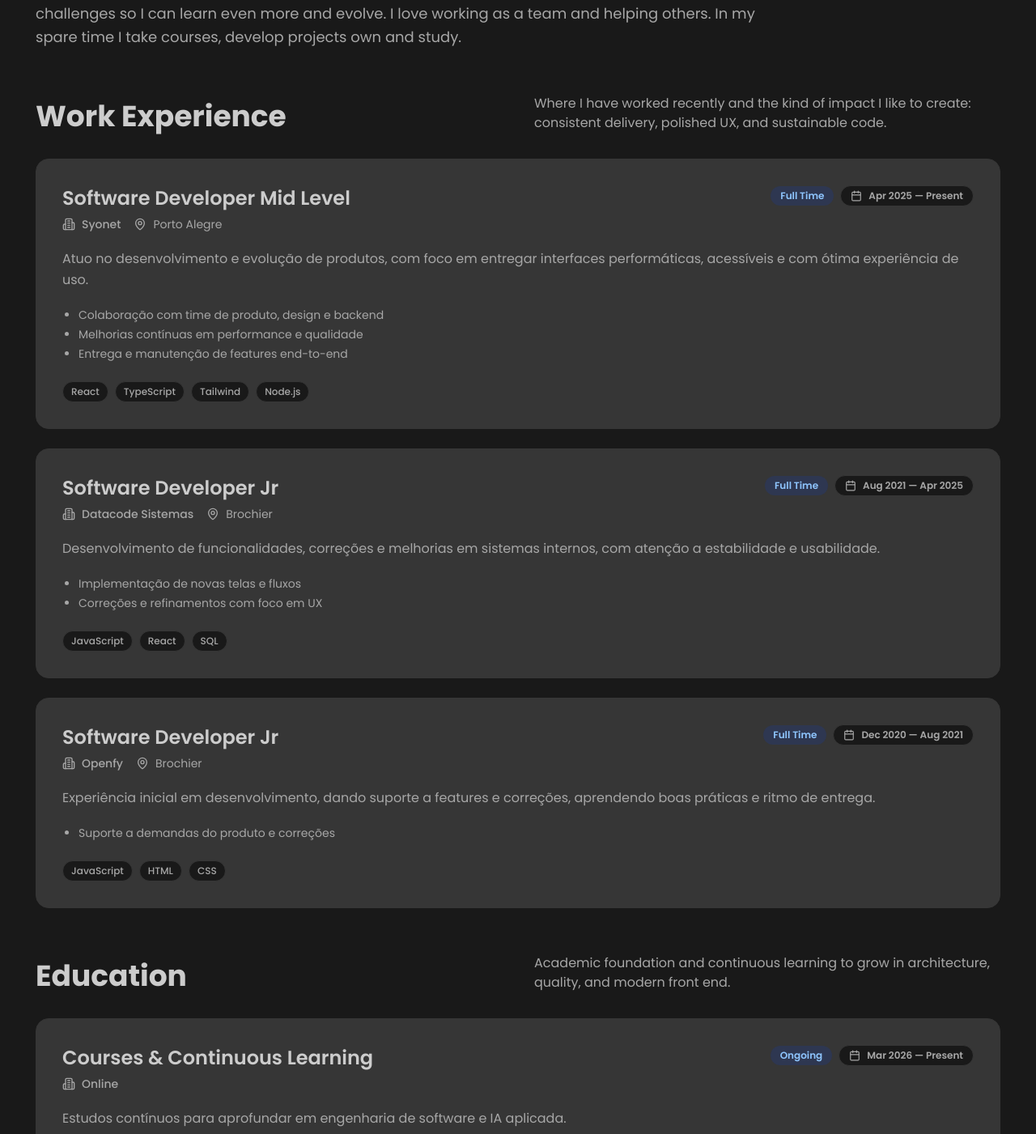
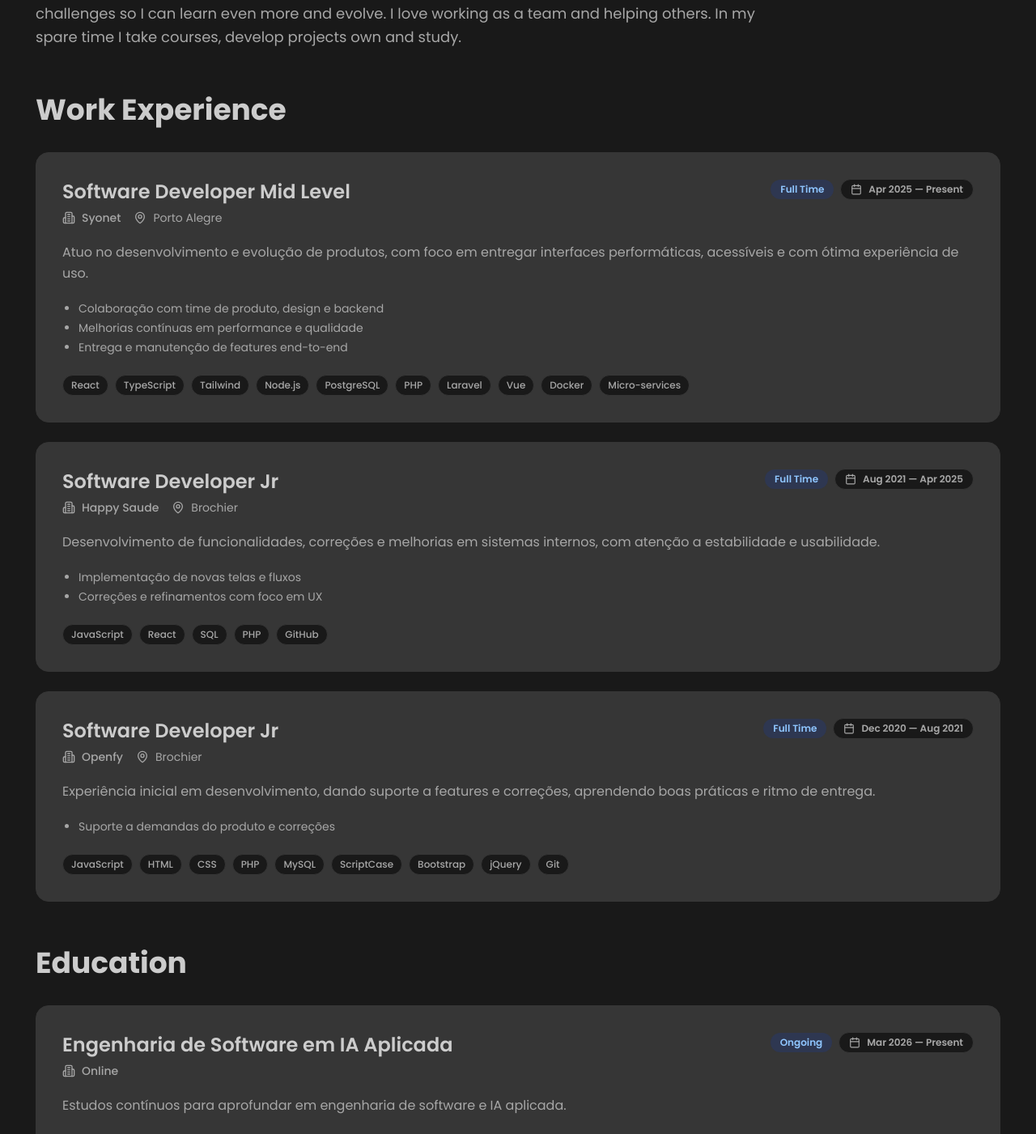
Before and after one commit to bBraian/dev_portfolio, a React (Vite) app: page /about in a window 1280 px wide. Shown: the part 305-1706 px from the top of the page at 81% size. Built offline with nearby package versions, Linux system fonts and the light colour scheme.

Commit message:
feat: update

```diff
--- a/src/pages/About/index.jsx
+++ b/src/pages/About/index.jsx
@@ -1,7 +1,7 @@
 import { useContext, useEffect } from "react";
 import { motion } from "framer-motion";
 import { AppContext } from "../../context/AppContext";
-import { WorkExperienceCard } from "./WorkExperienceCard";
+import { WorkExperienceCard } from "../../components/WorkExperienceCard";
 import { Footer } from "../../components/Footer";
 
 export default function About() {
@@ -30,12 +30,12 @@ export default function About() {
         language.about_work_1_h3 ||
           "Entrega e manutenção de features end-to-end",
       ],
-      tech: ["React", "TypeScript", "Tailwind", "Node.js"],
+      tech: ["React", "TypeScript", "Tailwind", "Node.js", "PostgreSQL", "PHP", "Laravel", "Vue", "Docker", "Micro-services"],
       links: [],
     },
     {
       title: "Software Developer Jr",
-      company: "Datacode Sistemas",
+      company: "Happy Saude",
       locale: "Brochier",
       startDate: `${language.month[7]} 2021`,
       endDate: `${language.month[3]} 2025`,
@@ -47,7 +47,7 @@ export default function About() {
         language.about_work_2_h1 || "Implementação de novas telas e fluxos",
         language.about_work_2_h2 || "Correções e refinamentos com foco em UX",
       ],
-      tech: ["JavaScript", "React", "SQL"],
+      tech: ["JavaScript", "React", "SQL", "PHP", "GitHub"],
       links: [],
     },
     {
@@ -63,16 +63,14 @@ export default function About() {
       highlights: [
         language.about_work_3_h1 || "Suporte a demandas do produto e correções",
       ],
-      tech: ["JavaScript", "HTML", "CSS"],
+      tech: ["JavaScript", "HTML", "CSS", "PHP", "MySQL", "ScriptCase", "Bootstrap", "jQuery", "Git"],
       links: [],
     },
   ];
 
   const education = [
     {
-      title:
-        language.education_type_courses ||
-        "Engenharia de Software em IA Aplicada",
+      title: "Engenharia de Software em IA Aplicada",
       company: language.education_provider || "UniPDS",
       locale: null,
       startDate: `${language.month[2]} 2026`,
@@ -143,10 +141,6 @@ export default function About() {
           <h2 className="text-3xl md:text-4xl font-bold text-titles-light dark:text-titles-dark transition-colors">
             {language.work_experience}
           </h2>
-          <p className="text-sm md:text-base text-contents-light dark:text-contents-dark max-w-xl">
-            {language.work_experience_desc ||
-              "Onde atuei recentemente e o tipo de impacto que gosto de gerar: entregas consistentes, UX caprichada e código sustentável."}
-          </p>
         </div>
 
         <div className="grid grid-cols-1 gap-6">
@@ -165,10 +159,6 @@ export default function About() {
           <h2 className="text-3xl md:text-4xl font-bold text-titles-light dark:text-titles-dark transition-colors">
             {language.education}
           </h2>
-          <p className="text-sm md:text-base text-contents-light dark:text-contents-dark max-w-xl">
-            {language.education_desc ||
-              "Base acadêmica e estudo contínuo para evoluir em arquitetura, qualidade e front end moderno."}
-          </p>
         </div>
 
         <div className="grid grid-cols-1 gap-6">
```
Also changed, not shown: src/components/WorkExperienceCard/index.jsx (renamed from src/pages/About/WorkExperienceCard.jsx).
